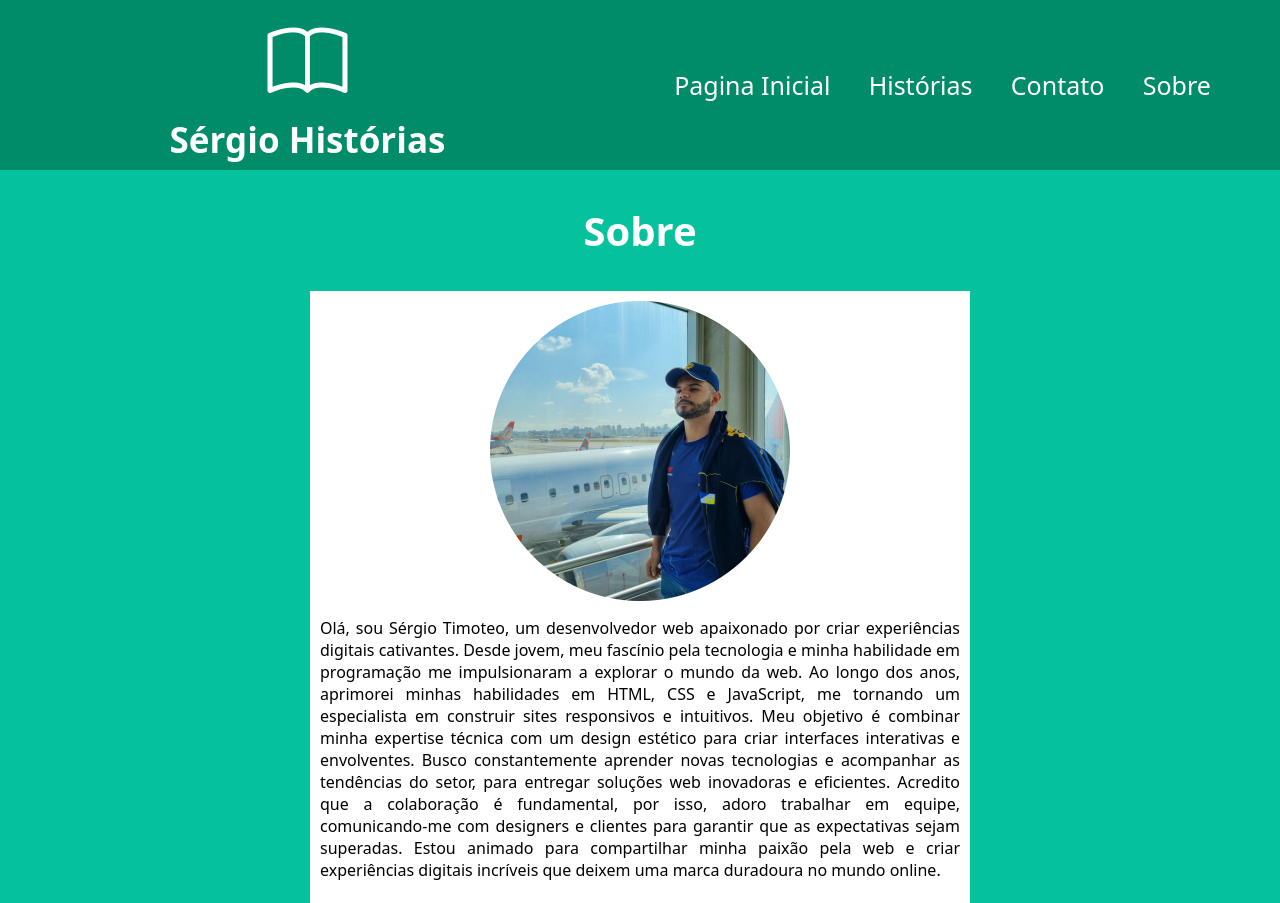
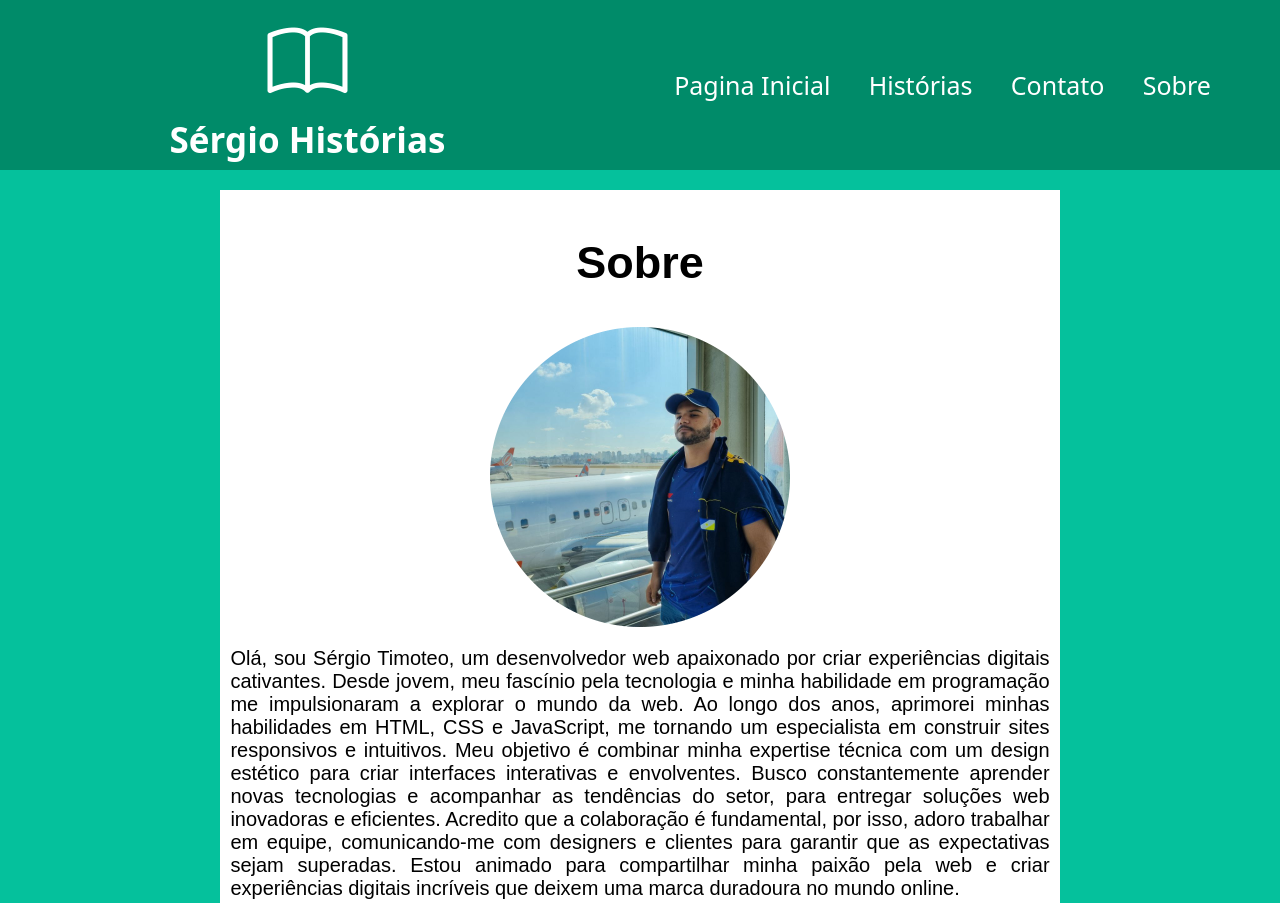
Before and after one commit to sergiotim/alfaiate-voador, a plain HTML site: page paginas/sobre/index.html in a window 1280 px wide. Shown: the top 903 px of the page. Drawn offline with nearby package versions, Linux system fonts and the light colour scheme.

Commit message:
Alterações no sobre

```diff
--- a/paginas/sobre/index.html
+++ b/paginas/sobre/index.html
@@ -42,8 +42,8 @@
         <main>
             <section>
                 <div class="corpo">
-                    <h2>Sobre</h2>
                     <div class="conteudo">
+                        <h2>Sobre</h2>
                         <img src="../../imagens/foto-sergio.png" alt="Foto do autor">
                         <p>
                             Olá, sou Sérgio Timoteo, um desenvolvedor web apaixonado por criar experiências digitais
--- a/paginas/sobre/sobre.css
+++ b/paginas/sobre/sobre.css
@@ -1,11 +1,10 @@
 .corpo{
-    color: white;
     text-align: center;
     display: flex;
     flex-direction: column;
     justify-content: center;
     align-items: center;
-    font-family: system-ui, -apple-system, BlinkMacSystemFont, 'Segoe UI', Roboto, Oxygen, Ubuntu, Cantarell, 'Open Sans', 'Helvetica Neue', sans-serif;
+    font-family: sans-serif;
 }
 .conteudo {
     display: flex;
@@ -15,8 +14,9 @@
     text-align: justify;
     background-color: white;
     padding: 10px;
-    width: 50%;
-    margin-bottom: px;
+    width: 64%;
+    margin-bottom: 20px;
+    margin-top: 20px;
 }
 
 img {
@@ -26,10 +26,10 @@
 p {
     width: 100%;
     color: black;
-    background-color: white;
+    font-size: 20px;
 
 }
 
 h2 {
-    font-size: 250%;
+    font-size: 45px;
 }
```
